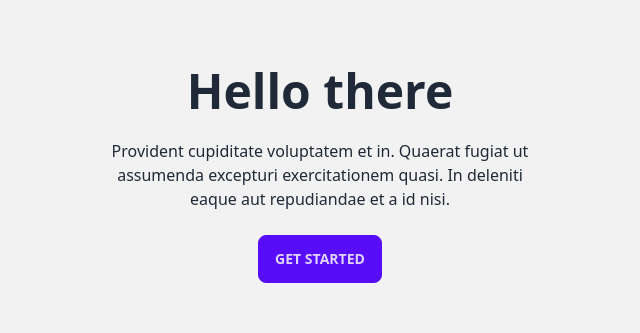
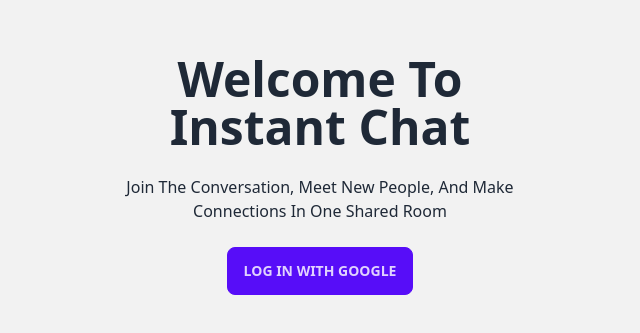
Before and after one commit to Chrstphr9/Instant-Chat, a React (Vite) app: page / in a window 1280 px wide. Shown: the part 225-558 px from the top of the page, without its empty margins (320-960 px from the left). Built offline with nearby package versions, Linux system fonts and the light colour scheme.

Commit message:
created navbar

```diff
--- /dev/null
+++ b/src/components/Navbar.jsx
@@ -0,0 +1,9 @@
+import React from 'react'
+
+const Navbar = () => {
+  return (
+    <div>Navbar</div>
+  )
+}
+
+export default Navbar
--- a/src/pages/Login.jsx
+++ b/src/pages/Login.jsx
@@ -1,17 +1,20 @@
-import React from 'react'
+import React from "react";
 
 const Login = () => {
   return (
     <div className="hero min-h-screen bg-base-200">
-  <div className="hero-content text-center">
-    <div className="max-w-md">
-      <h1 className="text-5xl font-bold">Hello there</h1>
-      <p className="py-6">Provident cupiditate voluptatem et in. Quaerat fugiat ut assumenda excepturi exercitationem quasi. In deleniti eaque aut repudiandae et a id nisi.</p>
-      <button className="btn btn-primary">Get Started</button>
+      <div className="hero-content text-center">
+        <div className="max-w-md">
+          <h1 className="text-5xl font-bold">Welcome To Instant Chat</h1>
+          <p className="py-6">
+            Join The Conversation, Meet New People, And Make Connections In One
+            Shared Room
+          </p>
+          <button className="btn btn-primary">Log In With Google</button>
+        </div>
+      </div>
     </div>
-  </div>
-</div>
-  )
-}
+  );
+};
 
-export default Login
+export default Login;
```
